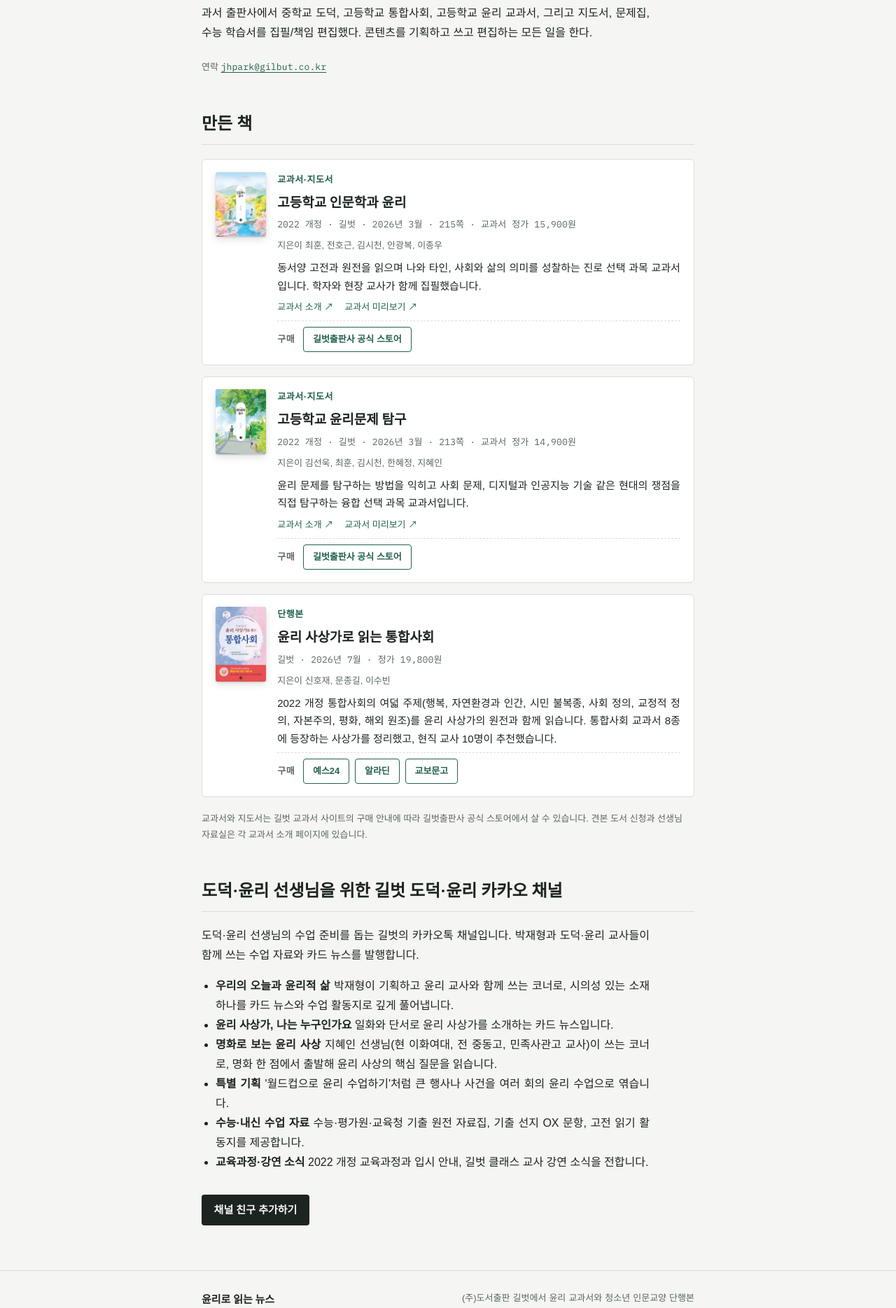
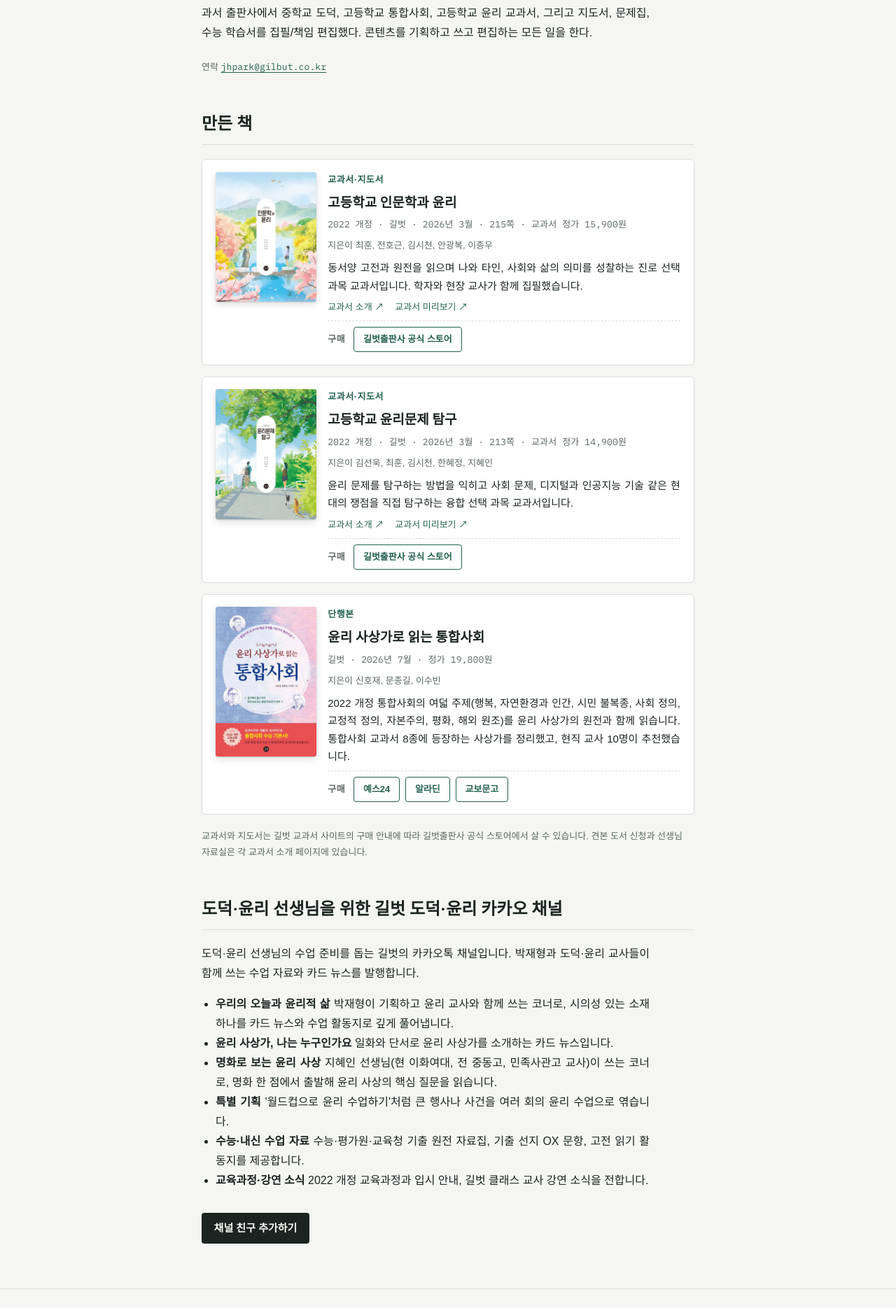
Before and after one commit to ethics-news/ethics-news.github.io, a Jekyll site: the page built from about/index.html, in a window 1280 px wide. Shown: the part 599-2468 px from the top of the page at 70% size. Built offline with Jekyll 4.4.1, drawn with Linux system fonts in a browser that asks for light colours; some web fonts are replaced.

Commit message:
소개: 표지 크기 144px

```diff
--- a/assets/style.css
+++ b/assets/style.css
@@ -238,7 +238,7 @@ html { scroll-behavior: smooth; }
 .mail { color: var(--accent); text-underline-offset: 3px; }
 /* 책 표지 */
 .book { flex-direction: row; gap: 1rem; align-items: flex-start; }
-.book-cover { flex: 0 0 72px; max-width: 72px; }
+.book-cover { flex: 0 0 144px; max-width: 144px; }
 .book-cover img { display: block; width: 100%; height: auto; border-radius: 3px; box-shadow: 0 1px 2px rgba(0,0,0,0.15), 0 4px 12px rgba(0,0,0,0.12); }
 .book-body { min-width: 0; flex: 1 1 auto; display: flex; flex-direction: column; gap: 0.45rem; align-self: stretch; }
-@media (max-width: 30rem) { .book-cover { flex-basis: 60px; max-width: 60px; } }
+@media (max-width: 30rem) { .book-cover { flex-basis: 100px; max-width: 100px; } }
```
